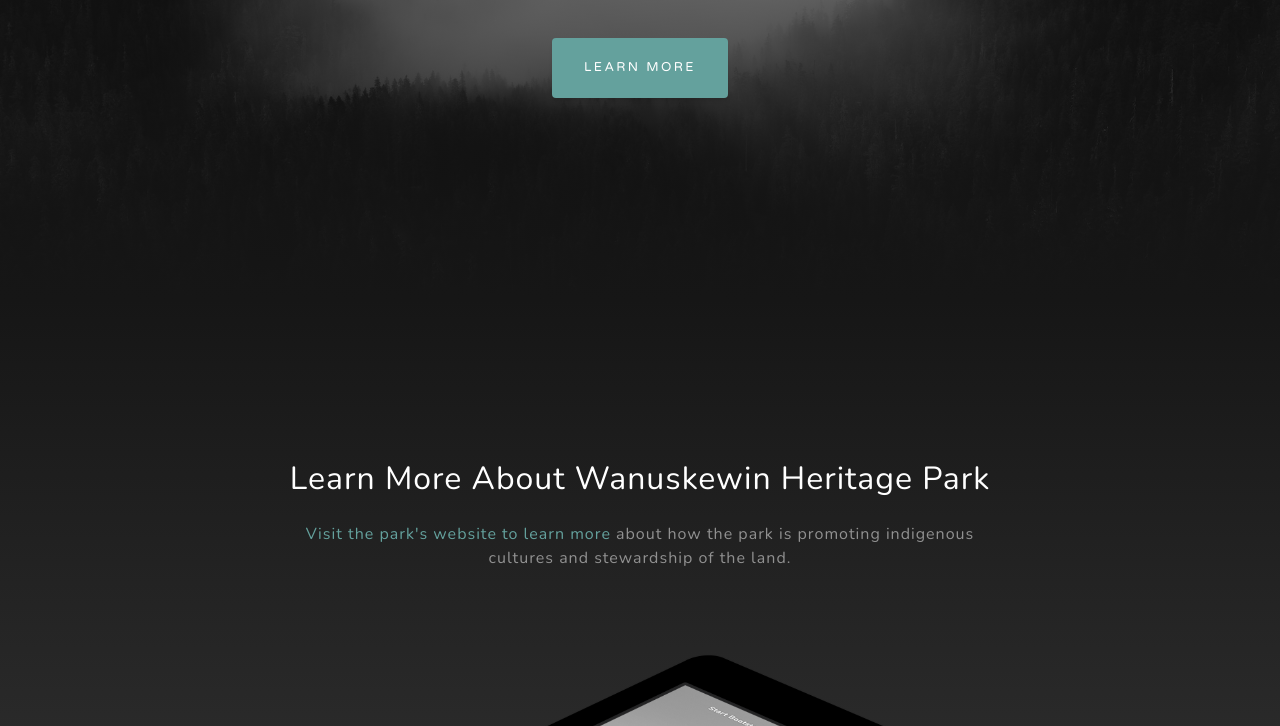
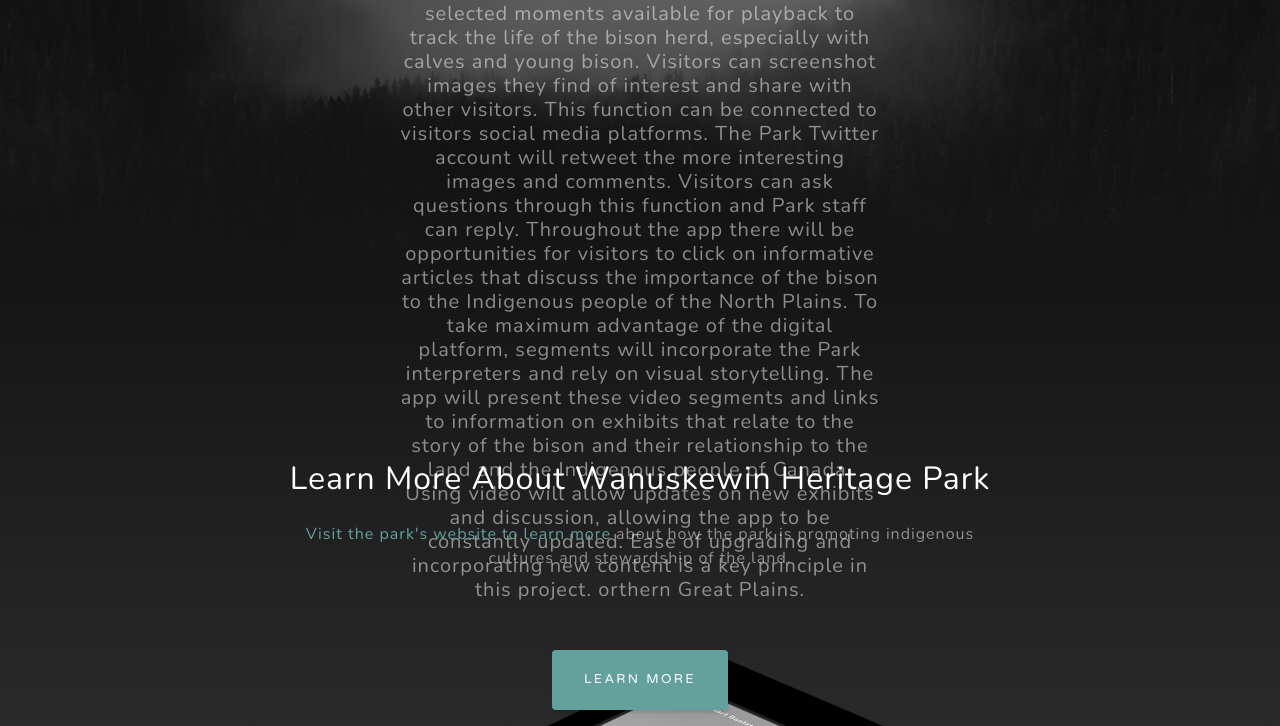
Before and after one commit to dmwillcutt/buffalo-camera, a plain HTML site: page deliverables.html in a window 1280 px wide. Shown: the part 500-1226 px from the top of the page. Drawn offline with nearby package versions, Linux system fonts and the light colour scheme.

Commit message:
Update deliverables.html

```diff
--- a/deliverables.html
+++ b/deliverables.html
@@ -54,7 +54,16 @@
     <div class="container d-flex h-100 align-items-center">
       <div class="mx-auto text-center">
         <h1 class="mx-auto my-0 text-uppercase">Wanuskewin Buffalo Herd</h1>
-        <h2 class="text-white-50 mx-auto mt-2 mb-5">Bringing you up close and personal with the bison at Wanuskewin Heritage Park, located in the Northern Great Plains.</h2>
+        <h2 class="text-white-50 mx-auto mt-2 mb-5">Deliverables/Outcomes:
+The project will enable remote participation with the bison herd by online visitors. This will also allow previous visitors to the Heritage Park to keep track of the bison they have interacted with. This will generate interest as well as drive potential monetary contributions to the Park and sale of bison related merchandise (stuffed animals, naming rights for bison calves, etc…). Using this app, users can follow the trace of the bison groups either on-site at the heritage park or remotely worldwide. The app is available through either a mobile device or desktop.
+
+Functionality & Technology
+The core of the project will be an app available via mobile devices or computers. The bison will be outfitted with GPS receivers that will allow their movement through the park grounds to be tracked and mapped in real time. Linked to this will be a series of cameras to allow visitors the ability to watch the bison at different points throughout the Heritage Park. Visitors will use the app to view the movements of the bison. They can select certain bison to follow and the app will give a specific overview of that bison’s actions along with video and photos.
+
+The app will let visitors know where the bison are located and switch to the appropriate camera. Footage of the bison will be recorded and selected moments available for playback to track the life of the bison herd, especially with calves and young bison. Visitors can screenshot images they find of interest and share with other visitors. This function can be connected to visitors social media platforms. The Park Twitter account will retweet the more interesting images and comments. Visitors can ask questions through this function and Park staff can reply.
+
+Throughout the app there will be opportunities for visitors to click on informative articles that discuss the importance of the bison to the Indigenous people of the North Plains. To take maximum advantage of the digital platform, segments will incorporate the Park interpreters and rely on visual storytelling. The app will present these video segments and links to information on exhibits that relate to the story of the bison and their relationship to the land and the Indigenous people of Canada. Using video will allow updates on new exhibits and discussion, allowing the app to be constantly updated. Ease of upgrading and incorporating new content is a key principle in this project.
+orthern Great Plains.</h2>
         <a href="#about" class="btn btn-primary js-scroll-trigger">Learn More</a>
       </div>
     </div>
```
